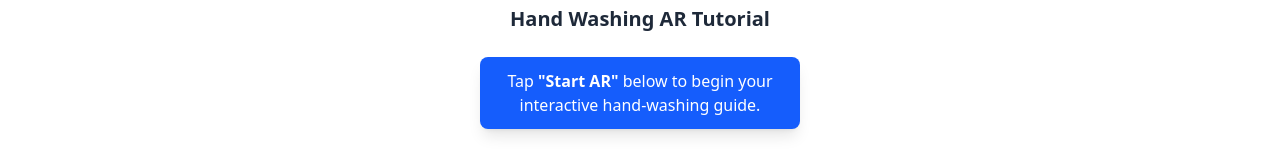
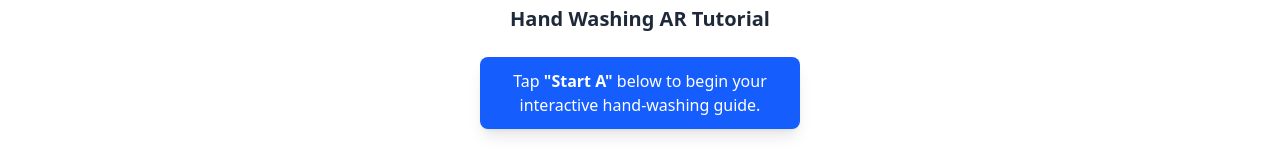
Before and after one commit to riyeba/Vocational-School, a React (Vite) app: page /event in a window 1280 px wide. Shown: the part 345-505 px from the top of the page. Built offline with nearby package versions, Linux system fonts and the light colour scheme; the HTML template or start-up script is replaced by a standard one.

Commit message:
todaynow

```diff
--- a/src/components/Three.jsx
+++ b/src/components/Three.jsx
@@ -498,7 +498,7 @@ const Three = () => {
 
           <div className="bg-blue-600 text-white text-center px-6 py-3 rounded-lg shadow-lg max-w-xs mx-4 relative -mt-8">
             <p className="text-base font-medium">
-              Tap <strong>"Start AR"</strong> below to begin your
+              Tap <strong>"Start A"</strong> below to begin your
               interactive hand-washing guide.
             </p>
           </div>
```
